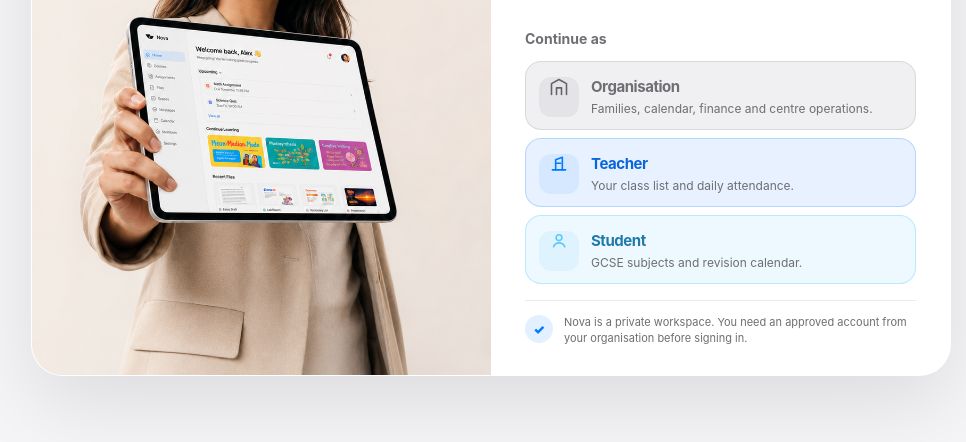
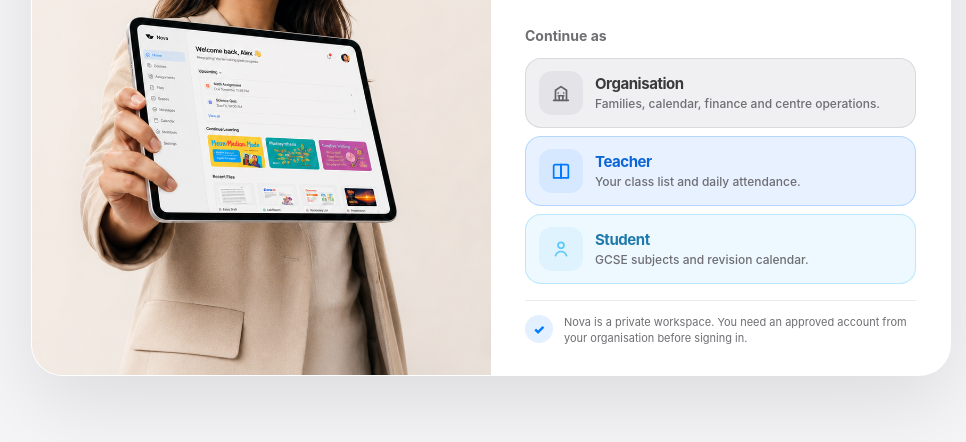
Before and after one commit to zqlnt/novabooknow, a website: page index.html in a window 1280 px wide. Both pictures are taken after a click on the button "Change". Shown: the part 344-786 px from the top of the page, without its empty margins (149-1115 px from the left). Drawn offline with Linux system fonts and the light colour scheme.

Commit message:
Fix mode-picker icon alignment and teacher symbol.
Stop copy styles from shifting the icon tiles, and use a centred open-book mark for Teacher.

Co-authored-by: Cursor <cursoragent@cursor.com>

```diff
--- a/index.html
+++ b/index.html
@@ -61,13 +61,13 @@ h1{font-size:clamp(40px,5vw,64px);line-height:.9;letter-spacing:-.078em;margin:1
 @media(display-mode:standalone){.auth-gate{padding-top:max(28px,env(safe-area-inset-top))}.auth-screen{min-height:100dvh}}
 
 .mode-picker{display:grid;gap:8px;margin-top:6px}
-.mode-card{appearance:none;-webkit-appearance:none;width:100%;text-align:left;border:1px solid transparent;border-radius:16px;padding:12px 13px;cursor:pointer;display:grid;grid-template-columns:40px minmax(0,1fr);gap:12px;align-items:center;transition:border-color .15s ease,box-shadow .15s ease,background .15s ease,transform .12s ease}
+.mode-card{appearance:none;-webkit-appearance:none;width:100%;text-align:left;border:1px solid transparent;border-radius:16px;padding:12px 13px;cursor:pointer;display:grid;grid-template-columns:44px minmax(0,1fr);gap:12px;align-items:center;transition:border-color .15s ease,box-shadow .15s ease,background .15s ease,transform .12s ease}
 .mode-card:active{transform:scale(.99)}
-.mode-card-icon{width:40px;height:40px;border-radius:12px;display:grid;place-items:center;flex:none}
-.mode-card-icon svg{width:20px;height:20px;display:block;stroke:currentColor;fill:none;stroke-width:1.9;stroke-linecap:round;stroke-linejoin:round}
-.mode-card-copy{min-width:0}
-.mode-card strong{display:block;font-size:15px;font-weight:750;letter-spacing:-.03em}
-.mode-card span{display:block;margin-top:3px;font-size:12px;line-height:1.35;color:var(--muted)}
+.mode-card-icon{width:44px;height:44px;border-radius:13px;display:inline-flex;align-items:center;justify-content:center;flex:none;margin:0;padding:0;line-height:0}
+.mode-card-icon svg{width:22px;height:22px;display:block;margin:0;stroke:currentColor;fill:none;stroke-width:1.85;stroke-linecap:round;stroke-linejoin:round;overflow:visible}
+.mode-card-copy{min-width:0;display:flex;flex-direction:column;justify-content:center;gap:3px}
+.mode-card-copy strong{display:block;font-size:15px;font-weight:750;letter-spacing:-.03em;line-height:1.2}
+.mode-card-copy .mode-card-desc{display:block;margin:0;font-size:12px;line-height:1.35;color:#6e6e73;font-weight:500}
 .mode-card .mode-card-kicker{display:none}
 .mode-card--org{background:#f0f0f2;border-color:rgba(110,110,115,.18);color:#3a3a3c}
 .mode-card--org .mode-card-icon{background:#e4e4e8;color:#636366}
@@ -80,7 +80,6 @@ h1{font-size:clamp(40px,5vw,64px);line-height:.9;letter-spacing:-.078em;margin:1
 .mode-card--student .mode-card-icon{background:#dff3ff;color:#5ac8fa}
 .mode-card--student strong{color:#1f7aab}
 .mode-card--student:hover{background:#e6f6ff;border-color:rgba(90,200,250,.55);box-shadow:0 0 0 4px rgba(90,200,250,.12)}
-.mode-card--teacher span,.mode-card--student span,.mode-card--org span{color:#6e6e73}
 .auth-mode-switch{margin:0 0 14px;display:inline-flex;align-items:center;gap:8px;height:36px;padding:0 14px 0 10px;border:1px solid rgba(0,0,0,.06);background:#f5f5f7;border-radius:999px;color:var(--ink);font-size:13px;font-weight:720;cursor:pointer;transition:background .15s ease,border-color .15s ease,box-shadow .15s ease}
 .auth-mode-switch:hover{background:#fff;border-color:rgba(0,122,255,.35);box-shadow:0 0 0 4px rgba(0,122,255,.08)}
 .auth-mode-switch .auth-back-icon,
@@ -222,16 +221,16 @@ body.mode-teacher .section-head:has(+ #dashboardCards){display:none!important}
     <p class="auth-mode-title">Continue as</p>
     <div class="mode-picker" role="group" aria-label="Choose app mode">
      <button type="button" class="mode-card mode-card--org" data-pick-mode="org">
-      <span class="mode-card-icon" aria-hidden="true"><svg viewBox="0 0 24 24"><path d="M3 21V8l9-5 9 5v13"/><path d="M9 21v-8h6v8"/></svg></span>
-      <span class="mode-card-copy"><strong>Organisation</strong><span>Families, calendar, finance and centre operations.</span></span>
+      <span class="mode-card-icon" aria-hidden="true"><svg viewBox="0 0 24 24"><path d="M4 20h16"/><path d="M6 20V9l6-4 6 4v11"/><path d="M10 20v-5h4v5"/><path d="M9 12h.01M15 12h.01M9 15h.01M15 15h.01"/></svg></span>
+      <span class="mode-card-copy"><strong>Organisation</strong><span class="mode-card-desc">Families, calendar, finance and centre operations.</span></span>
      </button>
      <button type="button" class="mode-card mode-card--teacher" data-pick-mode="teacher">
-      <span class="mode-card-icon" aria-hidden="true"><svg viewBox="0 0 24 24"><path d="M4 19h16"/><path d="M8 19V7l8-3v15"/><path d="M8 11h6"/></svg></span>
-      <span class="mode-card-copy"><strong>Teacher</strong><span>Your class list and daily attendance.</span></span>
+      <span class="mode-card-icon" aria-hidden="true"><svg viewBox="0 0 24 24"><path d="M4 19.5V6.5A1.5 1.5 0 0 1 5.5 5H12v14.5H5.5A1.5 1.5 0 0 1 4 18"/><path d="M20 19.5V6.5A1.5 1.5 0 0 0 18.5 5H12v14.5h6.5a1.5 1.5 0 0 0 1.5-1.5"/><path d="M12 5v14.5"/></svg></span>
+      <span class="mode-card-copy"><strong>Teacher</strong><span class="mode-card-desc">Your class list and daily attendance.</span></span>
      </button>
      <button type="button" class="mode-card mode-card--student" data-pick-mode="student">
-      <span class="mode-card-icon" aria-hidden="true"><svg viewBox="0 0 24 24"><circle cx="12" cy="8" r="3.5"/><path d="M5.5 19c1.2-3.2 3.4-4.8 6.5-4.8S17.8 15.8 19 19"/></svg></span>
-      <span class="mode-card-copy"><strong>Student</strong><span>GCSE subjects and revision calendar.</span></span>
+      <span class="mode-card-icon" aria-hidden="true"><svg viewBox="0 0 24 24"><circle cx="12" cy="8" r="3.25"/><path d="M6 19.25c1.1-3 3.15-4.5 6-4.5s4.9 1.5 6 4.5"/></svg></span>
+      <span class="mode-card-copy"><strong>Student</strong><span class="mode-card-desc">GCSE subjects and revision calendar.</span></span>
      </button>
     </div>
    </div>
```
